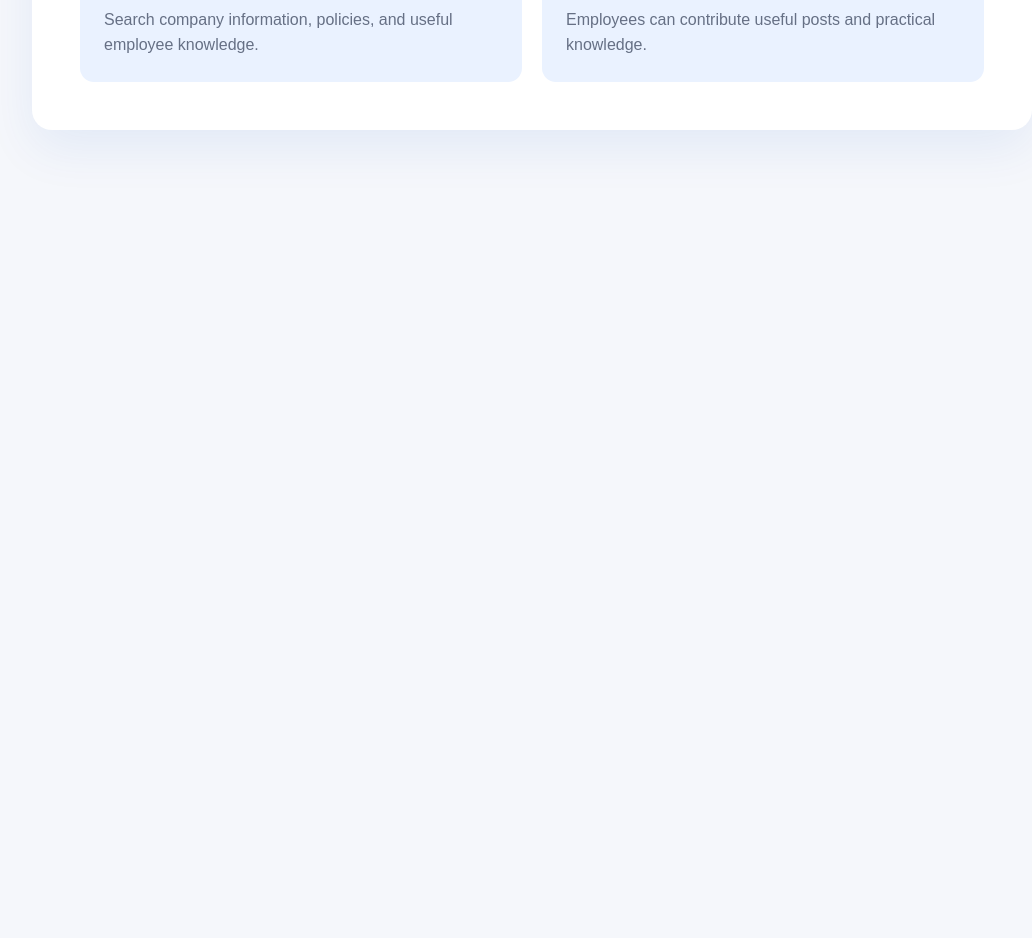
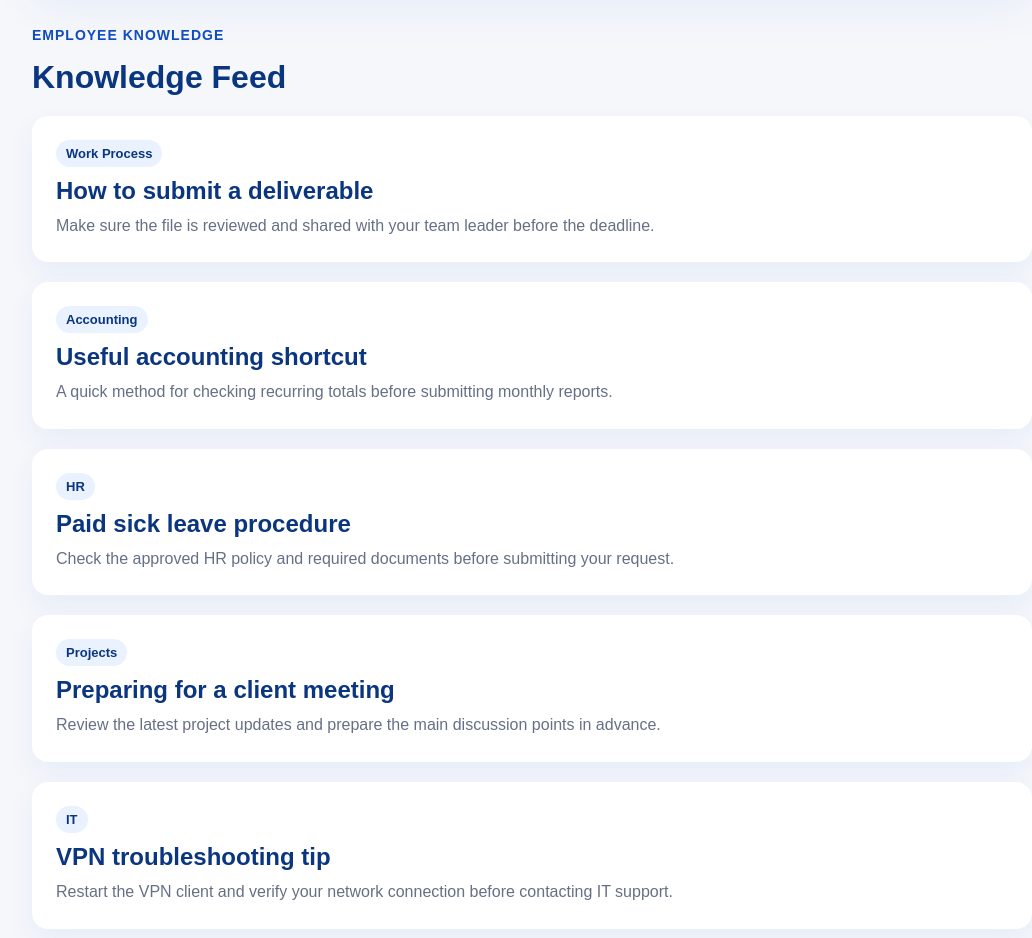
Before and after one commit to Alii-ahd-azab/Nozomkb, a Next.js app: page / in a window 1280 px wide. Shown: the part 484-1422 px from the top of the page, without its empty margins (8-1040 px from the left). Before the commit the page ends 800 px from the top, so only its background shows below. Built offline with nearby package versions, Linux system fonts and the light colour scheme.

Commit message:
added initial feed page

```diff
--- a/app/globals.css
+++ b/app/globals.css
@@ -133,6 +133,51 @@ p {
 }
 
 
+.feed-section {
+  width: 100%;
+  max-width: 1000px;
+  margin-top: 40px;
+}
+
+.feed-header {
+  margin-bottom: 20px;
+}
+
+.feed-header h2 {
+  font-size: 32px;
+}
+
+.feed-list {
+  display: grid;
+  gap: 20px;
+}
+
+.post-card {
+  background: var(--nozom-white);
+  padding: 24px;
+  border-radius: 16px;
+  box-shadow: 0 12px 30px rgba(15, 76, 189, 0.06);
+}
+
+.post-card h2 {
+  margin: 10px 0 8px;
+  font-size: 24px;
+}
+
+.post-card p {
+  font-size: 16px;
+}
+
+.post-tag {
+  display: inline-block;
+  background: var(--nozom-blue-light);
+  color: var(--nozom-blue-dark);
+  padding: 6px 10px;
+  border-radius: 999px;
+  font-size: 13px;
+  font-weight: 700;
+}
+
 @media (prefers-color-scheme: dark) {
   html {
     color-scheme: dark;
--- a/app/page.tsx
+++ b/app/page.tsx
@@ -1,5 +1,47 @@
 import Image from "next/image";
 import styles from "./page.module.css";
+import PostCard from "@/components/PostCard";
+type Post = {
+  id: number;
+  title: string;
+  content: string;
+  tag: string;
+};
+
+const posts: Post[] = [
+  {
+    id: 1,
+    title: "How to submit a deliverable",
+    content: "Make sure the file is reviewed and shared with your team leader before the deadline.",
+    tag: "Work Process",
+  },
+  {
+    id: 2,
+    title: "Useful accounting shortcut",
+    content: "A quick method for checking recurring totals before submitting monthly reports.",
+    tag: "Accounting",
+  },
+  {
+    id: 3,
+    title: "Paid sick leave procedure",
+    content: "Check the approved HR policy and required documents before submitting your request.",
+    tag: "HR",
+  },
+  {
+    id: 4,
+    title: "Preparing for a client meeting",
+    content: "Review the latest project updates and prepare the main discussion points in advance.",
+    tag: "Projects",
+  },
+  {
+    id: 5,
+    title: "VPN troubleshooting tip",
+    content: "Restart the VPN client and verify your network connection before contacting IT support.",
+    tag: "IT",
+  },
+];
+
+
 
 export default function Home() {
   return (
@@ -25,6 +67,27 @@ export default function Home() {
   </div>
   </div>
   </div>
+
+<section className="feed-section">
+  <div className="feed-header">
+    <p className="eyebrow">Employee Knowledge</p>
+    <h2>Knowledge Feed</h2>
+  </div>
+
+  <div className="feed-list">
+    {posts.map((post) => (
+      <PostCard
+        key={post.id}
+        title={post.title}
+        content={post.content}
+        tag={post.tag}
+      />
+    ))}
+  </div>
+</section>
+
+
+
 </main>
   );
 }
--- /dev/null
+++ b/components/PostCard.tsx
@@ -0,0 +1,20 @@
+type PostCardProps = {
+  title: string;
+  content: string;
+  tag: string;
+
+};
+
+export default function PostCard({
+  title,
+  content,
+  tag,
+}: PostCardProps) {
+  return (
+    <article className="post-card">
+      <span className="post-tag">{tag}</span>
+      <h2>{title}</h2>
+      <p>{content}</p>
+    </article>
+  );
+}
```
